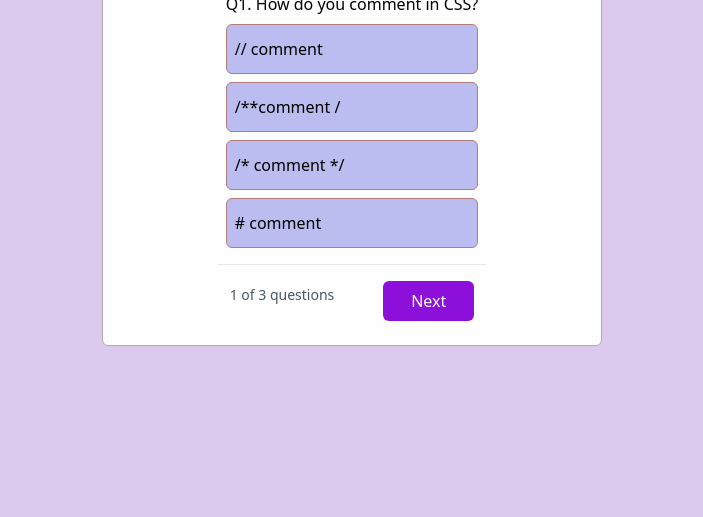
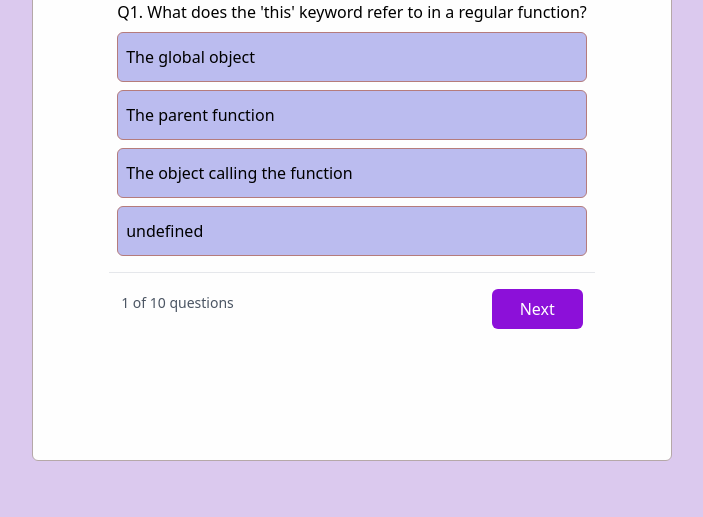
Before and after one commit to neha-cj/Quizo, a website: page quizo.html in a window 1280 px wide. Shown: the part 283-800 px from the top of the page, without its empty margins (288-991 px from the left). Drawn offline with nearby package versions, Linux system fonts and the light colour scheme; files that its build step writes are made by us from their sources.

Commit message:
update styling

```diff
--- a/questions.json
+++ b/questions.json
@@ -1,32 +1,57 @@
 [
   {
-    "question": "How do you comment in CSS?",
-    "options": [
-      "// comment",
-      "/**comment /",
-      "/* comment */",
-      "# comment"
-    ],
-    "correct": "/* comment */"
+    "question": "What does the 'this' keyword refer to in a regular function?",
+    "options": ["The global object", "The parent function", "The object calling the function", "undefined"],
+    "correct": "The object calling the function"
   },
   {
-    "question": "What does HTML stand for?",
-    "options": [
-      "Hyper Text Markup Language",
-      "Home Tool Markup Language",
-      "Hyperlinks Text Markup Language",
-      "None of these"
-    ],
-    "correct": "Hyper Text Markup Language"
+    "question": "Which of these is NOT a JavaScript data type?",
+    "options": ["Number", "Boolean", "Character", "Undefined"],
+    "correct": "Character"
   },
   {
-    "question": "Which property is used to change text color in CSS?",
+    "question": "What is the output of: typeof NaN?",
+    "options": ["'NaN'", "'undefined'", "'number'", "'object'"],
+    "correct": "'number'"
+  },
+  {
+    "question": "How can you create an object in JavaScript?",
+    "options": ["let obj = {}", "let obj = new Object()", "Both A and B", "None of the above"],
+    "correct": "Both A and B"
+  },
+  {
+    "question": "Which method converts a JSON string into a JavaScript object?",
+    "options": ["JSON.parse()", "JSON.stringify()", "JSON.convert()", "JSON.objectify()"],
+    "correct": "JSON.parse()"
+  },
+  {
+    "question": "What does '===' operator check in JavaScript?",
+    "options": ["Only value", "Only type", "Both value and type", "None of the above"],
+    "correct": "Both value and type"
+  },
+  {
+    "question": "What is the purpose of promises in JavaScript?",
+    "options": ["To handle errors", "To write synchronous code", "To handle asynchronous operations", "To create variables"],
+    "correct": "To handle asynchronous operations"
+  },
+  {
+    "question": "Which keyword is used to declare a constant variable in JavaScript?",
+    "options": ["let", "var", "const", "define"],
+    "correct": "const"
+  },
+  {
+    "question": "What will `Array.isArray([])` return?",
+    "options": ["true", "false", "undefined", "TypeError"],
+    "correct": "true"
+  },
+  {
+    "question": "What is a closure in JavaScript?",
     "options": [
-      "font-color",
-      "text-style",
-      "text-color",
-      "color"
+      "A function inside another function that has access to the outer function's variables",
+      "A way to close unused variables",
+      "A loop that stops execution",
+      "An error-handling technique"
     ],
-    "correct": "color"
+    "correct": "A function inside another function that has access to the outer function's variables"
   }
 ]
--- a/quizo.html
+++ b/quizo.html
@@ -8,10 +8,10 @@
     <link rel="stylesheet" href="output.css"/>
 </head>
 <body class="min-h-screen flex justify-center items-center bg-[#dbc9ee]">
-    <div class="ml-2 mr-2 md:mt-12 flex items-center justify-center border border-[#b5a8a8] rounded-md min-h-[50vh] max-w-[500px] w-full bg-[#fefefe]">
+    <div class="ml-2 mr-2 md:mt-12 flex items-center justify-center border border-[#b5a8a8] rounded-md min-h-[80vh] max-w-[50vw] w-full bg-[#fefefe]">
     <!--quiz popup-->
         <div class="quiz-section">
-            <div class="ml-2 mr-2 flex justify-between mb-4">
+            <div class="ml-2 mr-2 flex justify-between mb-4 mt-4">
                 <h2 class="text-[#451d48] font-semibold mt-1.5 text-2xl">Quizo</h2>
                 <div class="flex gap-1 mt-2">
                     <i class="fa-solid fa-stopwatch mt-1"></i>
@@ -31,7 +31,7 @@
             </div>
         </div>
         <div class="overlay hidden fixed z-50 w-full h-full bg-black bg-opacity-60 justify-center items-center overflow-y-auto">
-            <div class="overlay-body bg-white m-5 px-5 py-5 shadow-xl w-4/5 md:w-full max-w-3xl">
+            <div class="overlay-body bg-white m-5 px-5 py-5 shadow-xl w-4/5 md:m-10 w-full max-w-7xl">
                 <h2 class="text-[#451d48] text-2xl font-bold text-center mb-4">Your Result!</h2>
                 <p class="text-[#451d48] text-center  font-medium mb-2"></p>
                 <p id="score" class="text-center text-purple-700 mb-6"></p>
@@ -40,11 +40,13 @@
             </div>
         </div>
         <div class="ResultPage hidden justify-center">
-            <div>
-                <p class="text-[#451d48] text-2xl p-5">Test Completed!!</p>
-                <p class="text-[#451d48] ml-1">  Did you learn something new?</p>
-                <button class="home mt-1 mr-2 px-7 py-2 bg-[#8c10d9] text-white border-none rounded-md cursor-pointer hover:bg-[#45076b]" onclick="goBackHome()">Home</button>
-                <button class="try-again mt-1 px-7 py-2 bg-[#8c10d9] text-white border-none rounded-md cursor-pointer hover:bg-[#45076b]" onclick="startQuiz()">Try Again</button>
+            <div class="bg-white p-8 max-w-md w-full text-center">
+                <p class="text-[#451d48] text-3xl font-semibold mb-4">Test Completed!!</p>
+                <p class="text-[#451d48] text-lg mb-6">Did you learn something new?</p>
+                <div class="flex justify-center gap-4">
+                    <button class="home px-6 py-2 bg-[#8c10d9] text-white rounded-md hover:bg-[#45076b] transition" onclick="goBackHome()">Home</button>
+                    <button class="try-again px-6 py-2 bg-[#8c10d9] text-white rounded-md hover:bg-[#45076b] transition" onclick="startQuiz()">Try Again</button>
+                </div>
             </div>
         </div>
     </div>
--- a/script.js
+++ b/script.js
@@ -36,7 +36,6 @@ function loadQuestion(){
     optionsdiv.innerHTML ="";
     questiondiv.textContent = `Q${currentQ + 1}. ${q.question}`;
     progressDiv.textContent = `${currentQ + 1} of ${quizData.length} questions`;
-
 
     q.options.forEach(option => {
         const button = document.createElement("button");
@@ -82,10 +81,10 @@ nextBtn.addEventListener("click",() => {
         if (selectedOp==q.correct){
             score++;
         }
-        userAns.push(selectedOp)
+        userAns[currentQ]=selectedOp;
     }
     else{
-        userAns.push(null);
+        userAns[currentQ]= null;
     }
     currentQ++;
     if(currentQ < quizData.length){
@@ -97,7 +96,6 @@ nextBtn.addEventListener("click",() => {
 })
 
 function showFinalResult(){
-
     console.log(userAns)
     document.querySelector(".overlay").classList.remove("hidden");
     document.querySelector(".overlay-body p").textContent =
```
